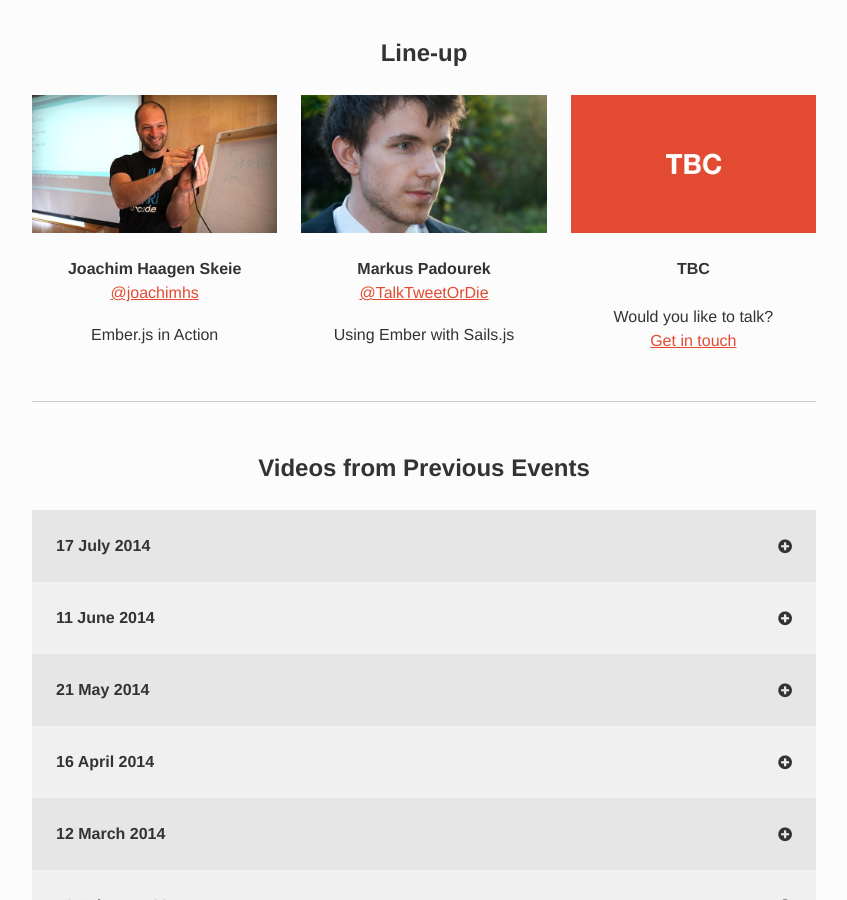
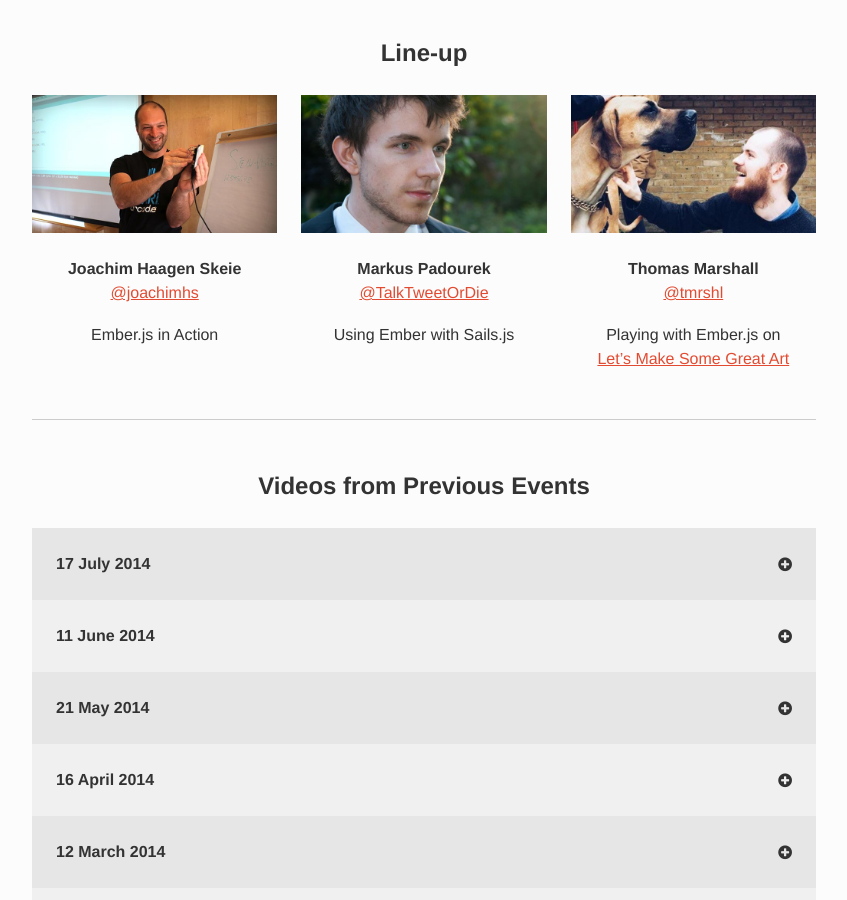
Before and after one commit to emberlondon/emberlondon.github.io, a Jekyll site: the page built from index.html, in a window 1280 px wide and 900 px high, scrolled down 1636 px. Shown: the whole window, without its empty margins (216-1063 px from the left). Built offline with Jekyll 4.4.1, drawn with Linux system fonts in a browser that asks for light colours; nearby versions of some CDN libraries.

Commit message:
Add Tom to August line-up

```diff
--- a/_data/next-event.yml
+++ b/_data/next-event.yml
@@ -10,6 +10,7 @@ talks:
     speaker_twitter: TalkTweetOrDie
     info: 'Using Ember with Sails.js'
     image: images/speakers/markus.jpg
-  - speaker_name: TBC
-    info: 'Would you like to talk?<br><a href="mailto:talk@emberlondon.com">Get in touch</a>'
-    image: images/speakers/tbc.png
+  - speaker_name: Thomas Marshall
+    speaker_twitter: tmrshl
+    info: 'Playing with Ember.js on<br><a href="http://www.letsmakesomegreatart.com/">Let’s Make Some Great Art</a>'
+    image: images/speakers/tmrshl.jpg
```
Also changed, not shown: images/speakers/tmrshl.jpg (added).
